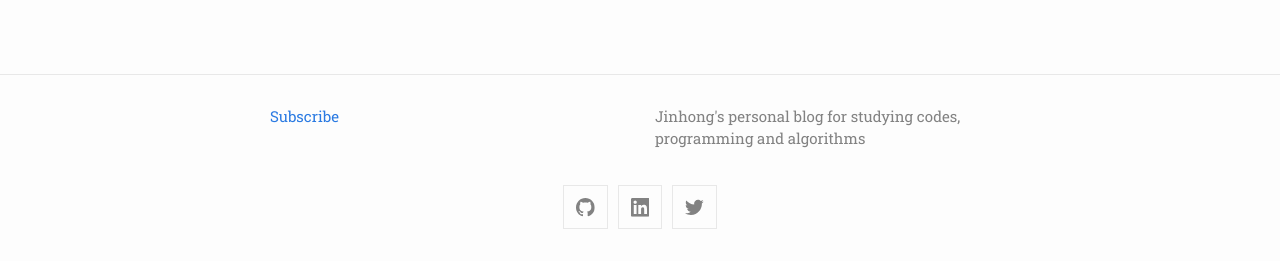
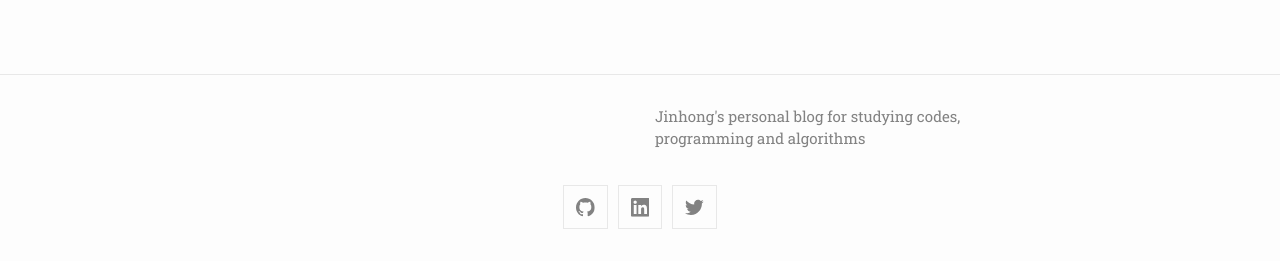
Before and after one commit to imreburn/imreburn.github.io, a Jekyll site: the page built from docs/index.markdown, in a window 1280 px wide. Shown: the part 636-897 px from the top of the page. Built offline with Jekyll 4.4.1, drawn with Linux system fonts in a browser that asks for light colours.

Commit message:
remove RSS subscribe

```diff
--- a/docs/_includes/footer.html
+++ b/docs/_includes/footer.html
@@ -5,13 +5,13 @@
 
     <div class="footer-col-wrapper">
       <div class="footer-col">
-        <p class="feed-subscribe">
+        <!-- <p class="feed-subscribe">
           <a href="{{ 'feed.xml' | relative_url }}">
-            <!-- <svg class="svg-icon orange">
-              <use xlink:href="{{ 'assets/minima-social-icons.svg#rss' | relative_url }}"></use> -->
+            <svg class="svg-icon orange">
+              <use xlink:href="{{ 'assets/minima-social-icons.svg#rss' | relative_url }}"></use>
             </svg><span>Subscribe</span>
           </a>
-        </p>
+        </p> -->
       {%- if site.author %}
         <ul class="contact-list">
           {% if site.author.name -%}
```
